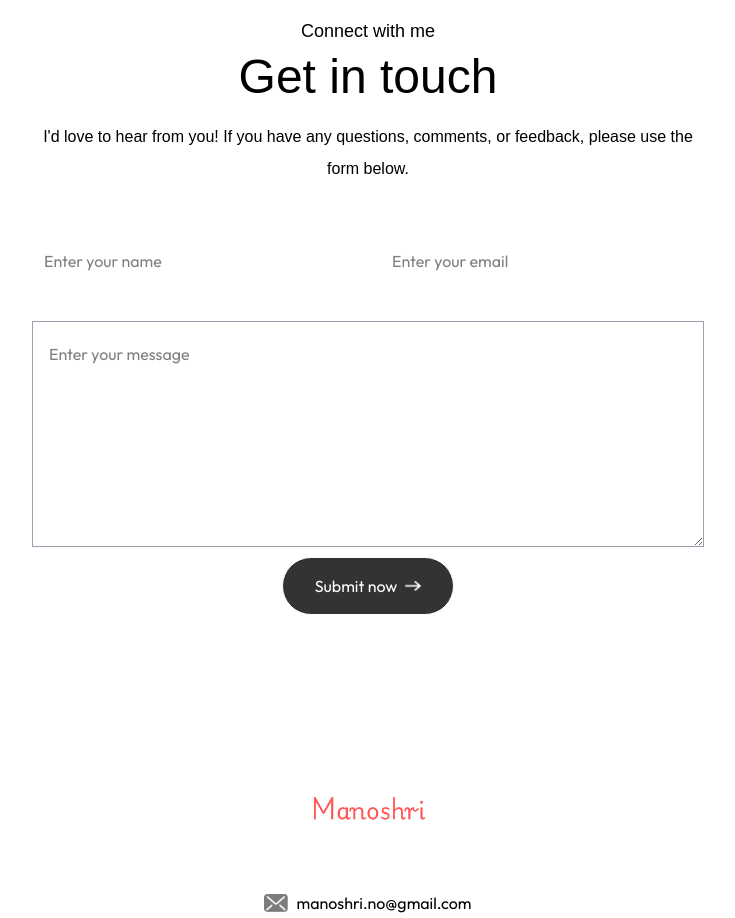
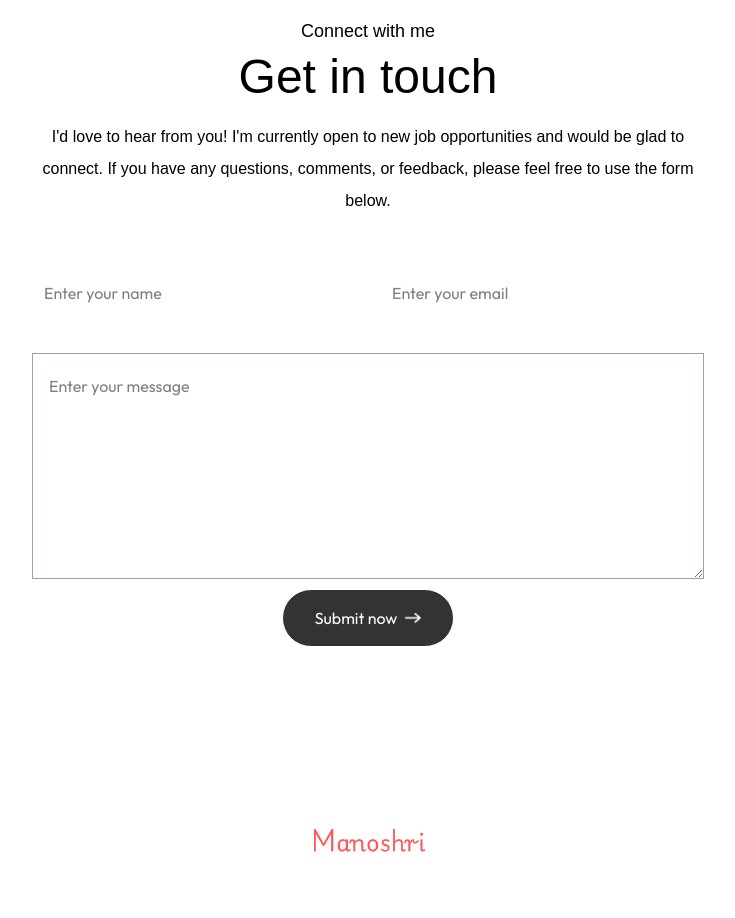
Before and after one commit to devmanoshri/Protfolio, a Next.js app: page / in a window 1280 px wide. Shown: the part 3780-4698 px from the top of the page, without its empty margins (272-1007 px from the left). Built offline with nearby package versions, Linux system fonts and the light colour scheme; a web font is replaced by a local one.

Commit message:
update contact page

```diff
--- a/app/components/Contact.tsx
+++ b/app/components/Contact.tsx
@@ -55,7 +55,7 @@ function Contact({ isDarkMode }: { isDarkMode: boolean }) {
                 initial={{ opacity: 0 }}
                 whileInView={{ opacity: 1 }}
                 transition={{ duration: 0.5, delay: 0.7 }}
-                className='text-center max-w-2xl mx-auto mt-5 mb-12 font-ovo'>I'd love to hear from you! If you have any questions, comments, or feedback, please use the form below.</motion.p>
+                className='text-center max-w-2xl mx-auto mt-5 mb-12 font-ovo'>I'd love to hear from you! I'm currently open to new job opportunities and would be glad to connect. If you have any questions, comments, or feedback, please feel free to use the form below.</motion.p>
 
             <motion.form
                 initial={{ opacity: 0 }}
```
